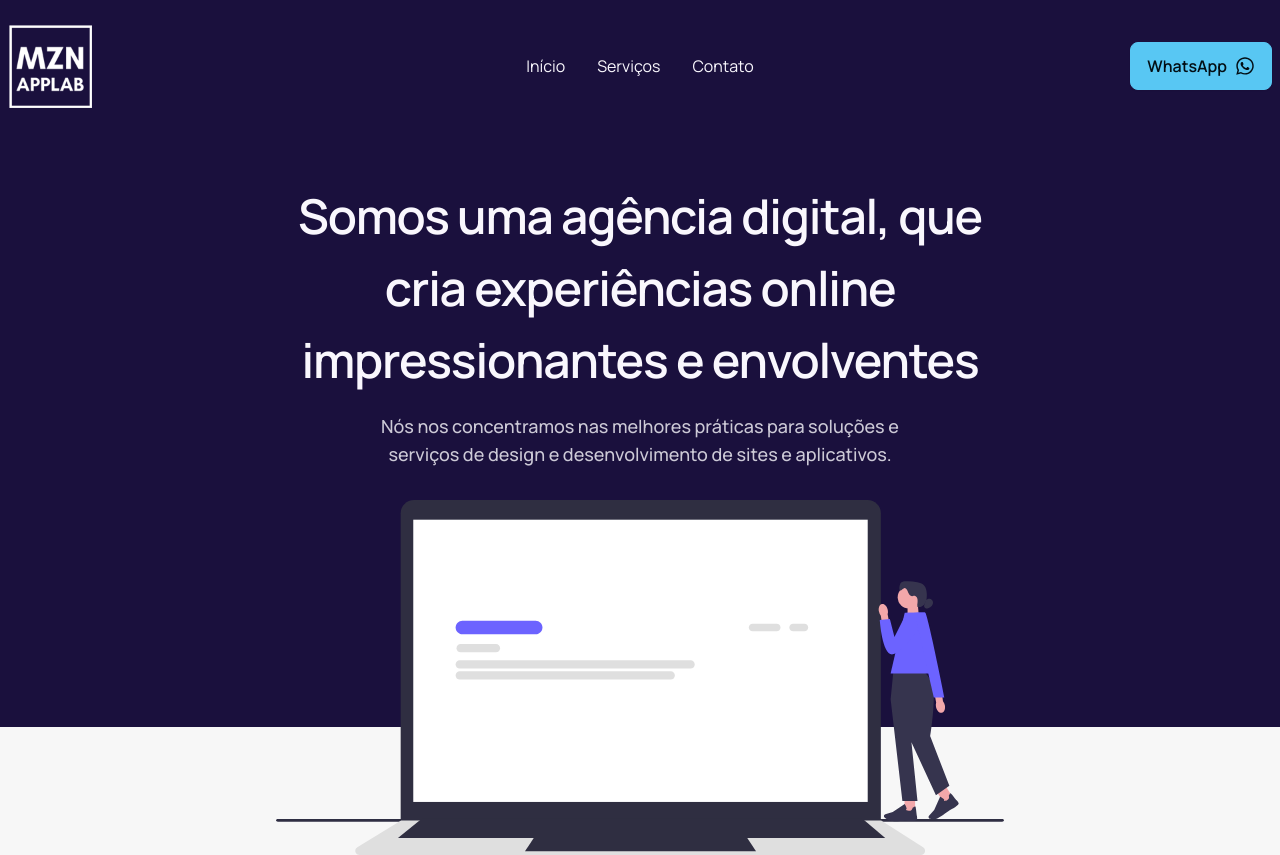
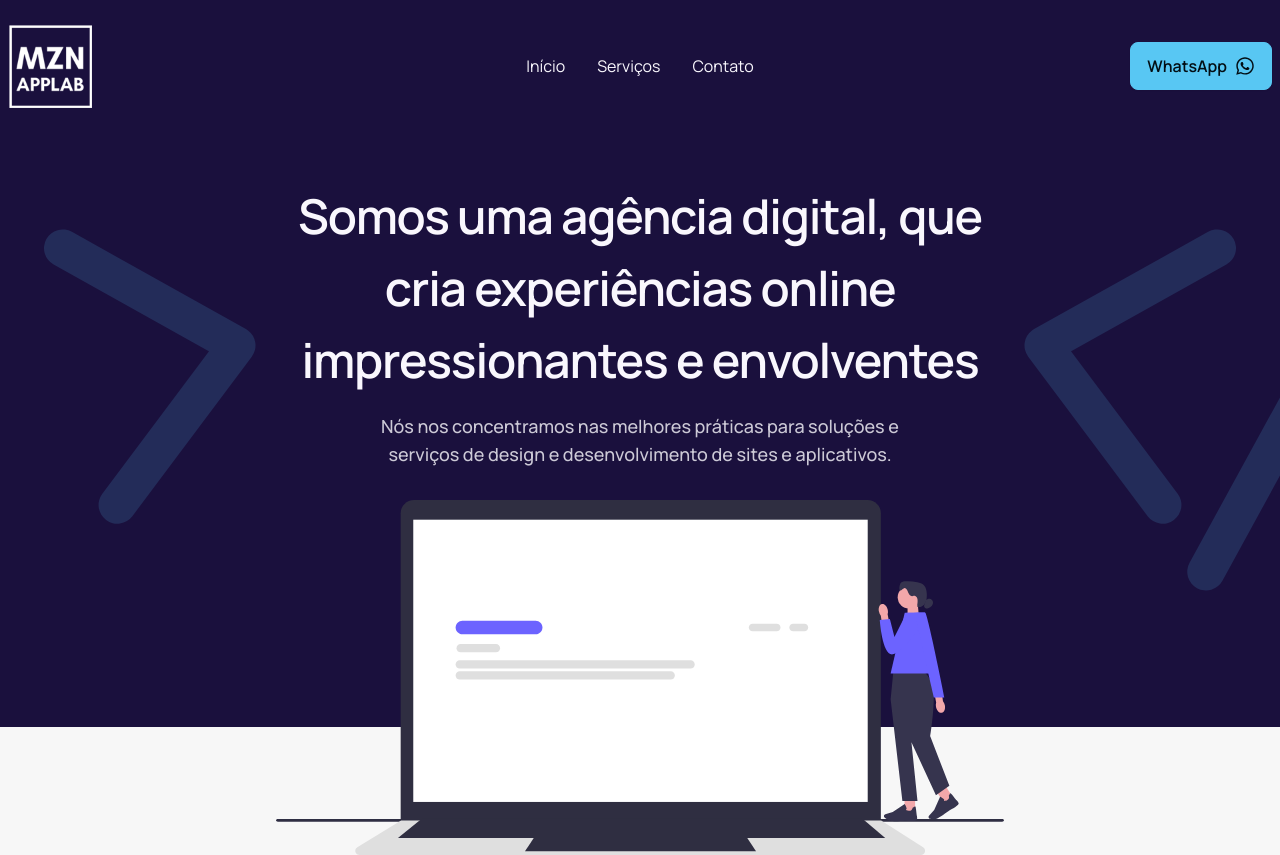
Before and after one commit to jessemezini/feacomoveis.com.br, a Next.js app: page / in a window 1280 px wide. Shown: the top 855 px of the page. Built offline with nearby package versions, Linux system fonts and the light colour scheme.

Commit message:
added background icon

```diff
--- a/src/components/hero.tsx
+++ b/src/components/hero.tsx
@@ -1,10 +1,22 @@
 "use client";
 import Image from "next/image";
 import { Fade, Slide } from "react-awesome-reveal";
+import { IoCodeOutline, IoCodeSlashOutline } from "react-icons/io5";
 
 export default function Hero() {
   return (
-    <section className="container mx-auto max-w-3xl mt-16 text-center px-5">
+    <div className="overflow-x-hidden">
+      <section className="container mx-auto max-w-3xl mt-16 text-center px-5 relative">
+        <IoCodeOutline
+          size={600}
+          className="max-md:hidden absolute -top-20 -left-3/4 text-secondary/15 -rotate-12"
+        />
+
+        <IoCodeSlashOutline
+          size={600}
+          className="max-md:hidden absolute -top-20 -right-3/4 text-secondary/15 rotate-12"
+        />
+
         <Slide direction="up">
           <h1 className="text-4xl sm:text-5xl leading-normal sm:leading-normal tracking-tight mb-4">
             Somos uma agência digital, que cria experiências online
@@ -14,8 +26,8 @@ export default function Hero() {
 
         <Fade direction="up" delay={500}>
           <p className="max-w-xl mx-auto text-base sm:text-lg font-medium leading-loose text-base-content/80">
-          Nós nos concentramos nas melhores práticas para soluções e serviços de
-          design e desenvolvimento de sites e aplicativos.
+            Nós nos concentramos nas melhores práticas para soluções e serviços
+            de design e desenvolvimento de sites e aplicativos.
           </p>
         </Fade>
 
@@ -30,5 +42,6 @@ export default function Hero() {
           />
         </Fade>
       </section>
+    </div>
   );
 }
```
Lines whose indentation alone changed are shown as unchanged.
